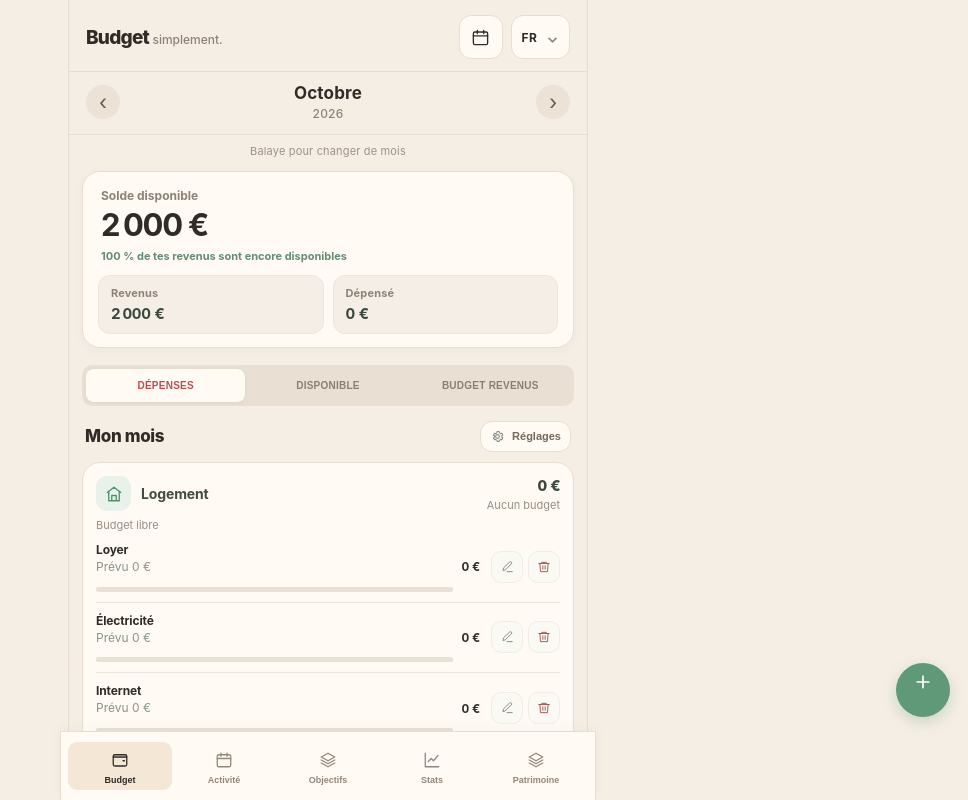
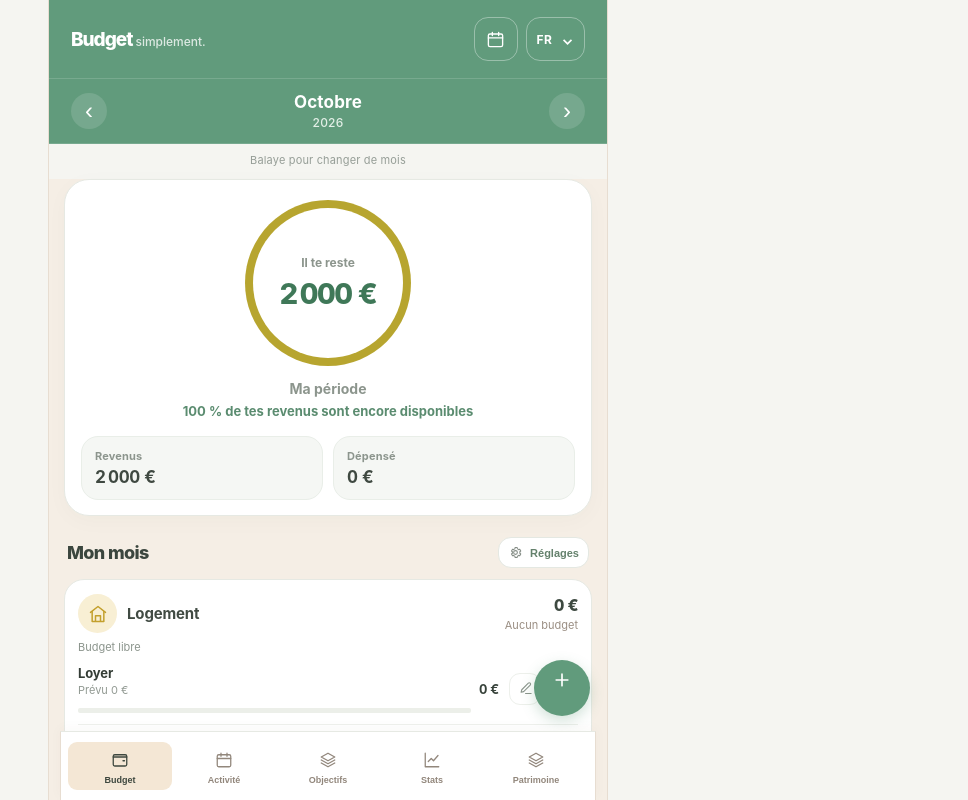
Before and after one commit to pierrehaultcoeur-creator/Budget-simple, a plain HTML site: page index.html in a window 1280 px wide. Shown: the top 800 px of the page, without its empty margins (312-1280 px from the left). Drawn offline with Linux system fonts and the light colour scheme.

Commit message:
Rebuild budget screen around reference ring and category palette

```diff
--- a/index.html
+++ b/index.html
@@ -213,6 +213,59 @@ body{background:#f5eee5;color:var(--ref-ink);font-family:Inter,Roboto,"Helvetica
 .asset-round{background:#e4efe6;color:#648c70}.upvanta-section~.fab{display:none}
 @media(max-width:420px){.upvanta-section{padding-left:14px;padding-right:14px}.upvanta-list-row{gap:8px;padding:10px}.upvanta-round{width:34px;height:34px;flex-basis:34px}.upvanta-goal-cover{height:88px}}
 
+
+/* Reference-led polish: circular balance, sage month rail, category-specific icon colors. */
+:root{--ref-bg:#f5f5f1;--ref-card:#fff;--ref-line:#e6e9e3;--ref-ink:#37423a;--ref-muted:#8c958d;--ref-sage:#619b7c;--ref-gold:#b7a52f}
+html,body{background:var(--ref-bg);color:var(--ref-ink)}
+.app{max-width:560px;padding:0 0 118px}
+.top{margin:0;padding:17px 18px;background:var(--ref-sage);color:#fff;border-bottom:1px solid #ffffff25}
+.brand,.brand span{color:#fff}.brand{font-weight:800;letter-spacing:-.055em}.brand span{opacity:.78}
+.calendar-btn,.lang{background:transparent;border:1px solid #ffffff5c;color:#fff;border-radius:14px}
+.calendar-btn .ui-icon{stroke:#fff}.lang-caret{color:#fff}
+.monthbar{margin:0;padding:13px 18px;background:var(--ref-sage);color:#fff;border-bottom:1px solid #ffffff24}
+.monthbar button{color:#fff;background:#ffffff22;border-radius:50%;width:36px;height:36px;font-size:24px}
+.month{color:#fff;font-size:17px}.year{color:#e3efe7;font-size:12px}
+.swipehint{margin:0;padding:9px 0 12px;background:var(--ref-bg);font-size:11px;color:#969e97}
+.hero{margin:0 15px 17px;padding:20px 16px 15px;background:#fff;border:1px solid var(--ref-line);border-radius:25px;box-shadow:0 5px 22px #243a2a07;color:var(--ref-ink)}
+.budget-ring{display:grid;width:166px;height:166px;aspect-ratio:1;margin:0 auto 14px;padding:8px;border-radius:50%;background:conic-gradient(var(--ref-gold) var(--progress),#e6e9e2 0);box-shadow:none}
+.budget-ring:before{content:none}
+.budget-ring-inner{height:100%;width:100%;border-radius:50%;background:#fff;display:flex;align-items:center;justify-content:center;flex-direction:column;gap:3px;text-align:center}
+.ring-label{font-size:12px;color:#8c958d;font-weight:650;letter-spacing:0;text-transform:none}
+.ring-value{font-size:29px;color:#3f7858;letter-spacing:-.05em;line-height:1.15}
+.hero-kicker{text-align:center;color:#8c958d;font-size:14px;text-transform:none;letter-spacing:0;font-weight:750;margin:0 0 5px}
+.hero-progress-copy{text-align:center;color:#5b8c70;font-size:13px;line-height:1.4;font-weight:750;margin:0 0 16px}
+.stats{display:flex;gap:10px}
+.stat{background:#f5f7f4;border:1px solid #e9eee8;border-radius:17px;padding:12px 13px;min-width:0}
+.stat small{font-size:11px;color:#8c958d;font-weight:650}.stat b{font-size:17px;color:#3f4941;display:block;margin-top:4px;white-space:nowrap}
+.edit-income{margin-top:11px;background:#e7f0e9;color:#4f7d60;border:0;border-radius:13px;padding:11px;font-size:12px}
+.sectionhead{margin:21px 18px 11px}.sectionhead h2{font-size:18px;color:#3b463e;letter-spacing:-.035em}
+.customize-btn{background:#fff;border:1px solid #e4e8e2;color:#64816c;border-radius:13px}
+.cards{display:grid;gap:0;margin:0 15px;background:#fff;border:1px solid var(--ref-line);border-radius:20px;overflow:hidden}
+.card{background:transparent;border:0;border-radius:0;box-shadow:none;padding:14px 13px 12px;border-bottom:1px solid #edf0eb}
+.card:last-child{border-bottom:0}
+.cathead{gap:10px}.category-icon{width:39px;height:39px;border-radius:50%;background:var(--cat-tint,#e6f1e9);color:var(--cat-color,#5a9875)}
+.category-icon .ui-icon{width:20px;height:20px;stroke:currentColor;stroke-width:1.8}
+.card[data-category="home"]{--cat-color:#c3a02d;--cat-tint:#f8efd4}
+.card[data-category="daily"]{--cat-color:#4d9b6d;--cat-tint:#e3f1e7}
+.card[data-category="transport"]{--cat-color:#358ac2;--cat-tint:#e0eff9}
+.card[data-category="subs"]{--cat-color:#875fc1;--cat-tint:#eee6fa}
+.card[data-category="fun"]{--cat-color:#d25357;--cat-tint:#f9e5e5}
+.card[data-category="beauty"]{--cat-color:#d9873f;--cat-tint:#fbeddc}
+.catname{font-size:15px;font-weight:750}.catamount strong{font-size:16px}.catamount small{font-size:11px}
+.sub{font-size:11px;color:#8c958d;margin-top:7px}
+.bar,.itembar{height:5px;background:#ecefe9;margin-top:9px}.fill,.itemfill{background:var(--cat-color,#619b7c);border-radius:99px}.fill.over,.itemfill.over{background:#cb5c59}
+.row{gap:8px;padding:11px 0;border-bottom:1px solid #eff1ed}
+.rowname b{font-size:13px;color:#343d36}.rowname small{font-size:11px;color:#929a93}.money{font-size:13px;white-space:nowrap}
+.row-action{width:32px;height:32px;border:1px solid #edf0eb;background:#fff;border-radius:11px;color:#8b958c;display:grid;place-items:center}.row-action .ui-icon{width:15px;height:15px}.row-action.danger{color:#b46a67}
+.add{background:#f1eee5;color:#68806a;border:1px solid #e9e8dc;border-radius:12px;padding:12px;margin-top:10px;font-size:13px}
+.reports-entry,.savings-card,.tip{margin-left:15px;margin-right:15px}
+.reference-nav{max-width:560px;background:#fff;border-top:1px solid #e6e9e3}
+.reference-nav button.active{background:#f4e7d5;color:#3d473e}
+.fab{bottom:84px;right:max(18px,calc((100vw - 560px)/2 + 18px));background:#619b7c!important;border-radius:50%;width:56px;height:56px;box-shadow:0 5px 15px #385b4124}
+.reference-tabs,.account-balance{display:none!important}
+@media(max-width:420px){.top{padding:14px 15px}.app{padding-bottom:118px}.hero{margin-left:12px;margin-right:12px;padding:18px 14px 14px}.budget-ring{width:158px;height:158px}.ring-value{font-size:27px}.stats{gap:8px}.stat{padding:11px 10px}.stat b{font-size:16px}.cards{margin-left:12px;margin-right:12px}.sectionhead{margin-left:15px;margin-right:15px}.row{gap:6px}.expense-actions{gap:5px;margin-left:3px}.row-action{width:29px;height:30px}}
+@media(min-width:600px){.top,.monthbar{padding-left:22px;padding-right:22px}}
+
 </style>
 </head>
 <body>
@@ -269,8 +322,8 @@ function render(){
  const preserved=L.preserved.replace('💰 ','').replace('{p}',progress);
  document.getElementById('app').innerHTML='<div class="top"><div class="brand">'+L.brand+' <span>'+L.tag+'</span></div><div class="top-actions"><button class="calendar-btn" aria-label="'+L.calendar+'" onclick="openCalendar()">'+uiIcon('calendar')+'</button><div class="lang-wrap"><button class="lang" onclick="toggleLangMenu(event)">'+L.lang+' <span class="lang-caret">⌄</span></button><div id="langMenu" class="lang-menu">'+['fr','pt','en'].map(k=>'<button class="lang-option'+(lang===k?' active':'')+'" onclick="setLang(\''+k+'\',event)">'+T[k].lang+'</button>').join('')+'</div></div></div></div>'+
  '<div class="monthbar"><button aria-label="Période précédente" onclick="shift(-1)">‹</button><div class="month">'+cycleLabel()+'</div><button aria-label="Période suivante" onclick="shift(1)">›</button></div><div class="swipehint">'+L.swipe+'</div>'+
- '<section class="hero"><div class="account-balance"><small>Solde disponible</small><strong>'+eur(remaining)+'</strong><span>'+preserved+'</span></div><div class="stats"><div class="stat"><small>'+L.income+'</small><b>'+eur(state.income)+'</b></div><div class="stat"><small>'+L.spent+'</small><b>'+eur(total())+'</b></div></div><button class="edit-income" onclick="openIncome()">'+uiIcon('edit')+'<span>'+L.editIncome+'</span></button></section>'+
- '<div class="reference-tabs"><button class="selected" onclick="referenceTab(\'expenses\',this)">DÉPENSES</button><button onclick="referenceTab(\'available\',this)">DISPONIBLE</button><button onclick="referenceTab(\'income\',this)">BUDGET REVENUS</button></div><div class="sectionhead"><h2>'+(Number(state.budgetStartDay)===1?L.month:L.periodLabel)+'</h2><button class="customize-btn" onclick="openSettings()">'+uiIcon('settings')+'<span>'+L.settings+'</span></button></div><div class="cards">'+state.cats.map(cat).join('')+'</div>'+
+ '<section class="hero"><div class="budget-ring" style="--progress:'+progress+'%" role="img" aria-label="'+L.remain+' '+eur(remaining)+'"><div class="budget-ring-inner"><span class="ring-label">'+L.remain+'</span><strong class="ring-value">'+eur(remaining)+'</strong></div></div><div class="hero-kicker">'+L.periodLabel+'</div><div class="hero-progress-copy">'+preserved+'</div><div class="stats"><div class="stat"><small>'+L.income+'</small><b>'+eur(state.income)+'</b></div><div class="stat"><small>'+L.spent+'</small><b>'+eur(total())+'</b></div></div><button class="edit-income" onclick="openIncome()">'+uiIcon('edit')+'<span>'+L.editIncome+'</span></button></section>'+
+ '<div class="sectionhead"><h2>'+(Number(state.budgetStartDay)===1?L.month:L.periodLabel)+'</h2><button class="customize-btn" onclick="openSettings()">'+uiIcon('settings')+'<span>'+L.settings+'</span></button></div><div class="cards">'+state.cats.map(cat).join('')+'</div>'+
  '<button class="reports-entry" onclick="openReports()"><span class="reports-entry-icon">'+uiIcon('chart')+'</span><span class="reports-entry-main"><strong>'+L.reports+'</strong><small>'+L.reportsSubtitle+'</small></span><span class="reports-entry-arrow">›</span></button>'+savingsCard()+'<div class="tip"><div class="tip-head"><span class="tip-icon">'+uiIcon('bulb')+'</span><span>'+L.tip+'</span></div><div class="tip-text">'+FINANCE_TIPS[lang][currentTip]+'</div></div>'+'<nav class="reference-nav" aria-label="Navigation principale"><button class="active" onclick="navTo(\'budget\',this)"><span>'+uiIcon('wallet')+'</span><small>Budget</small></button><button onclick="navTo(\'activity\',this)"><span>'+uiIcon('calendar')+'</span><small>Activité</small></button><button onclick="navTo(\'goals\',this)"><span>'+uiIcon('target')+'</span><small>Objectifs</small></button><button onclick="openReports()"><span>'+uiIcon('chart')+'</span><small>Stats</small></button><button onclick="navTo(\'assets\',this)"><span>'+uiIcon('layers')+'</span><small>Patrimoine</small></button></nav>';
  touch();
 }
@@ -362,7 +415,7 @@ function savingsCard(){
   }).join('');
   return '<section class="savings-card"><div class="savings-head"><span class="savings-icon">'+uiIcon('broom')+'</span><span>'+L.savingsTitle+'</span></div><div class="savings-total">'+eur(total)+'</div><div class="savings-note">'+L.savingsAnnual+' · '+L.savingsTotalNote+'</div><div class="savings-list">'+rows+'</div></section>';
 }
-function cat(c){let B=c.items.reduce((a,i)=>a+(isVariable(c,i)?0:bud(c,i)),0),X=c.items.reduce((a,i)=>a+sp(c,i),0),FX=c.items.reduce((a,i)=>a+(isVariable(c,i)?0:sp(c,i)),0),VX=X-FX,P=B?Math.min(100,FX/B*100):0;return '<section class="card"><div class="cathead"><div class="category-icon">'+uiIcon(categoryIcon(c))+'</div><div class="catname">'+labelFor(c)+'</div><div class="catamount"><strong>'+eur(X)+'</strong><small>'+(B?eur(B):L.none)+'</small></div></div>'+(B?'<div class="bar"><div class="fill '+(FX>B?'over':'')+'" style="width:'+P+'%"></div></div>':'')+'<div class="sub"><span>'+(B?L.planned+' '+eur(B):L.free)+'</span><span>'+(B?(FX>B?L.over:L.left+' '+eur(B-FX)):'')+(VX>0?(B?' · ':'')+eur(VX)+' '+L.variableSpent:'')+'</span></div>'+c.items.map((i,n)=>item(c,i,n)).join('')+'<button class="add" onclick="openExpenseByRef(\''+c.id+'\',null)">'+L.add+'</button></section>'}
+function cat(c){let B=c.items.reduce((a,i)=>a+(isVariable(c,i)?0:bud(c,i)),0),X=c.items.reduce((a,i)=>a+sp(c,i),0),FX=c.items.reduce((a,i)=>a+(isVariable(c,i)?0:sp(c,i)),0),VX=X-FX,P=B?Math.min(100,FX/B*100):0;return '<section class="card" data-category="'+c.id+'"><div class="cathead"><div class="category-icon">'+uiIcon(categoryIcon(c))+'</div><div class="catname">'+labelFor(c)+'</div><div class="catamount"><strong>'+eur(X)+'</strong><small>'+(B?eur(B):L.none)+'</small></div></div>'+(B?'<div class="bar"><div class="fill '+(FX>B?'over':'')+'" style="width:'+P+'%"></div></div>':'')+'<div class="sub"><span>'+(B?L.planned+' '+eur(B):L.free)+'</span><span>'+(B?(FX>B?L.over:L.left+' '+eur(B-FX)):'')+(VX>0?(B?' · ':'')+eur(VX)+' '+L.variableSpent:'')+'</span></div>'+c.items.map((i,n)=>item(c,i,n)).join('')+'<button class="add" onclick="openExpenseByRef(\''+c.id+'\',null)">'+L.add+'</button></section>'}
 function item(c,i,n){let b=bud(c,i),x=sp(c,i),v=isVariable(c,i),p=b?Math.min(100,x/b*100):0,variableInfo=v?(b?L.variableRow+' · '+L.variableIndicative+' '+eur(b):L.variableRow):'';return '<div class="row" onclick="openExpenseByRef(\''+c.id+'\',\''+i.id+'\')" style="cursor:pointer"><div class="rowname"><b>'+labelFor(i)+'</b><small>'+(v?variableInfo:(L.planned+' '+eur(b)))+'</small>'+(v?'':'<div class="itembar"><div class="itemfill '+(x>b&&b?'over':'')+'" style="width:'+p+'%"></div></div>')+'</div><div class="money">'+eur(x)+'</div><div class="expense-actions"><button class="row-action" aria-label="'+L.edit+'" onclick="event.stopPropagation();openExpenseByRef(\''+c.id+'\',\''+i.id+'\')">'+uiIcon('edit')+'</button><button class="row-action danger" aria-label="'+L.delete+'" onclick="event.stopPropagation();deleteExpenseByRef(\''+c.id+'\',\''+i.id+'\')">'+uiIcon('trash')+'</button></div></div>'}
 function openExpenseByRef(catId,itemId){let ci=state.cats.findIndex(c=>c.id===catId);if(ci<0)return;let ii=itemId===null?-1:state.cats[ci].items.findIndex(i=>i.id===itemId);if(itemId!==null&&ii<0)return;openExpense(ci,ii)}
 function deleteExpenseByRef(catId,itemId){let ci=state.cats.findIndex(c=>c.id===catId);if(ci<0)return;let ii=state.cats[ci].items.findIndex(i=>i.id===itemId);if(ii<0)return;deleteExpense(ci,ii)}
```
